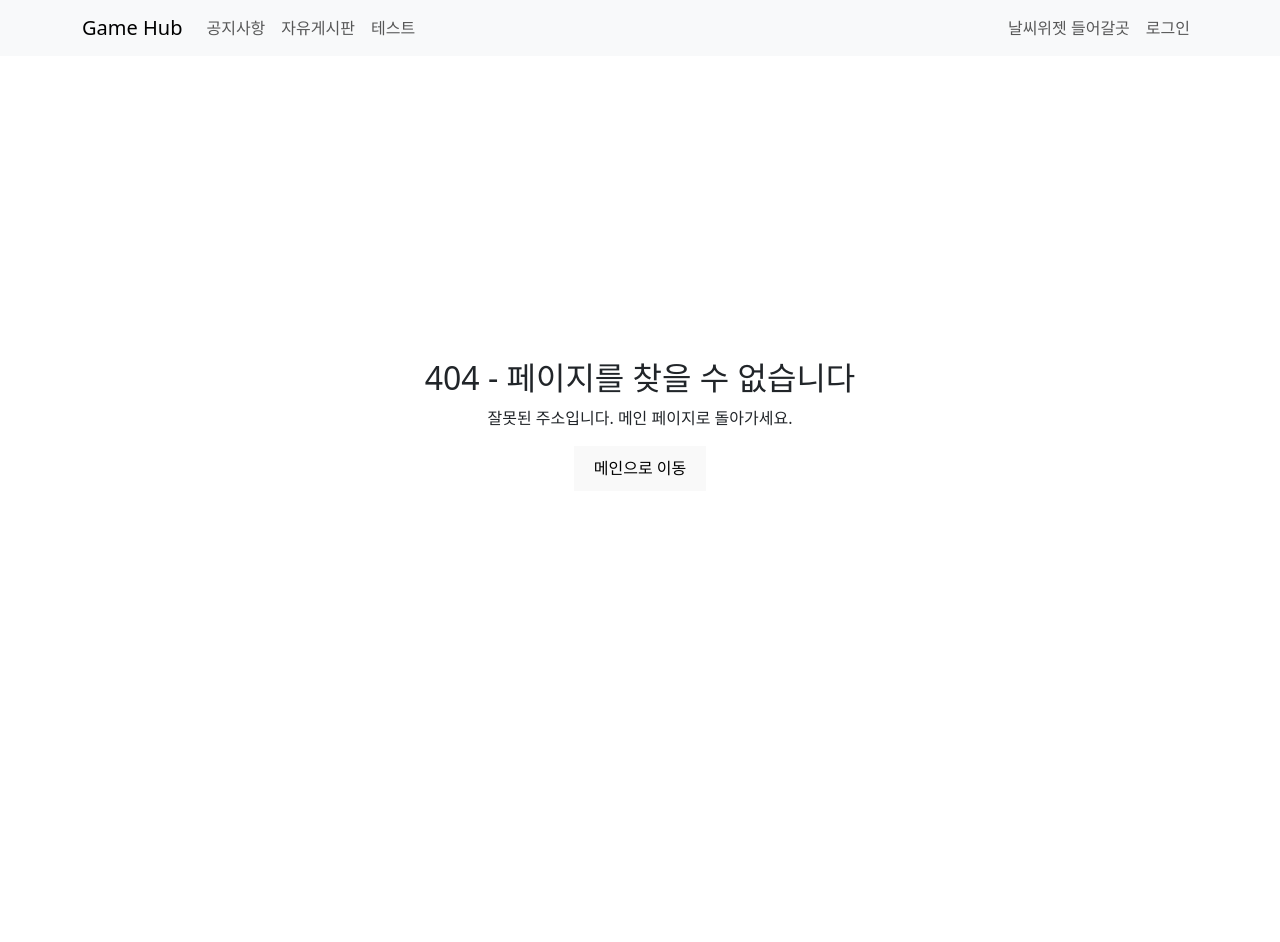
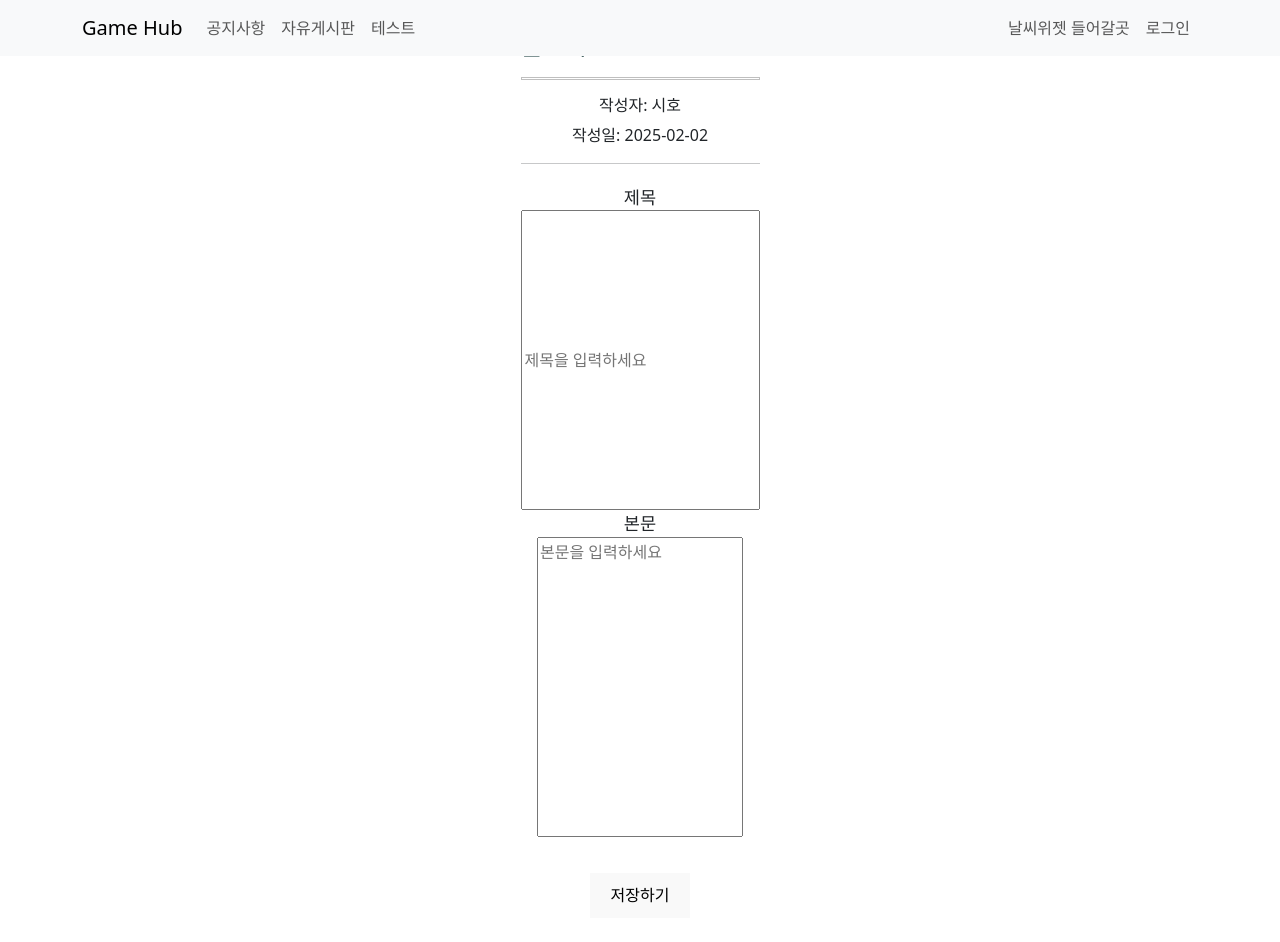
Before and after one commit to KitsuneSiho/GameHub-Frontend, a React (Vite) app: page /writer in a window 1280 px wide. Before the commit this address had no page. Shown: the top 942 px of the page. Before the commit the page ends 800 px from the top, so only its background shows below. Built offline with nearby package versions, Linux system fonts and the light colour scheme.

Commit message:
커뮤니티 페이지, 글쓰기 작성폼 제작

```diff
--- a/package.json
+++ b/package.json
@@ -15,6 +15,7 @@
     "react": "^18.3.1",
     "react-bootstrap": "^2.10.6",
     "react-dom": "^18.3.1",
+    "react-quill": "^2.0.0",
     "react-router-dom": "^6.28.0"
   },
   "devDependencies": {
--- /dev/null
+++ b/src/assets/css/community.css
@@ -0,0 +1,32 @@
+.community-container {
+    text-align: left;
+    font-family: Arial, Helvetica, sans-serif;
+    background-color: whitesmoke;
+    padding: 20px;
+    margin: 0 auto;
+    width: 900px;
+    border-radius: 10px;
+}
+
+.post-list {
+    margin-bottom: 30px;
+}
+
+.head-line{
+    height: 3px;
+}
+
+.post-list h3 {
+    font-size: 1.5em;
+    color: darkslategray;
+    margin-bottom: 15px;
+}
+
+.post-list ul {
+    list-style-type: none;
+    padding: 0;
+}
+
+.write-btn:hover {
+    background-color: aqua;
+}
--- /dev/null
+++ b/src/assets/css/writer.css
@@ -0,0 +1,39 @@
+.write-container {
+    font-family: 'Arial', sans-serif;
+    background-color: darkolivegreen;
+    padding: 20px;
+    margin: 0 auto;
+    width: 900px;
+    border-radius: 8px;
+}
+h3 {
+    font-size: 2rem;
+    color: #333;
+    text-align: left
+}
+
+.head-line {
+    border: 1px solid #000;
+}
+.post-list {
+    margin-bottom: 30px;
+}
+.post-list h4{
+    font-size: medium;
+}
+.input-container {
+    margin-top: 20px;
+}
+.input-label {
+    font-size: 1.1rem;
+    display: block;
+}
+
+.input-field {
+    height: 300px;
+    resize: none;
+}
+
+.save-btn:hover {
+    background-color: aqua;
+}
--- a/src/pages/community.jsx
+++ b/src/pages/community.jsx
@@ -1,11 +1,39 @@
-import React from "react";
+import React, { useState } from "react";
+import { useNavigate } from 'react-router-dom';  // useNavigate 훅 추가
+import '../assets/css/community.css';
 
- const Commuinity= () =>{
-    return(
-<>
-<h2>커뮤니티페이지</h2>
-</>
-    )
- }
+const Commuinity = () => {
+  const [posts, setPosts] = useState([
+    { id: 1, title: "첫번째 게시글", content: "sdfdsfsfsf." },
+    { id: 2, title: "두번째 게시글", content: "dfsgagdfsggsdg." },
+    { id: 3, title: "세번째 게시글", content: "fagdgfdfdgdfgfddggfg" },
+  ]);
+
+  const navigate = useNavigate();  // useNavigate 훅 사용
+
+  const goToWriter = () => {
+    navigate('/writer');  // /writer 경로로 이동
+  };
+
+  return (
+    <div className="community-container">
+      <div className="post-list">
+        <h3>게시글 리스트</h3>
+        <hr className="head-line" />
+        <ul>
+          {posts.map((post) => (
+            <li key={post.id}>
+              <h4>{post.title}</h4>
+              <p>{post.content}</p>
+              <hr />
+            </li>
+          ))}
+        </ul>
+      </div>
+
+      <button className="write-btn" onClick={goToWriter}>글쓰기</button> {/* 글쓰기 버튼 클릭 시 /writer로 이동 */}
+    </div>
+  );
+};
 
 export default Commuinity;
--- /dev/null
+++ b/src/pages/writer.jsx
@@ -0,0 +1,66 @@
+import React, { useState } from "react";
+import '../assets/css/writer.css'; // 외부 CSS 파일을 불러옵니다.
+
+const Writer = () => {
+  const [userInfo, setUserInfo] = useState([
+    { udi: 19969, user_id: "siho1229", user_name: "시호", date: "2025-02-02" },
+  ]);
+
+  const [title, setTitle] = useState("");
+  const [content, setContent] = useState("");
+
+  const handleSave = () => {
+    // 저장하는 로직 구현할 위치
+    alert("저장되었습니다!");
+  };
+
+  return (
+    <div className="writer-container">
+      <div className="post-list">
+        <h3>글쓰기</h3>
+        <hr className="head-line" />
+
+        {/* 작성자 정보 출력 */}
+        {userInfo.map((uid) => (
+          <div key={uid.udi}>
+            <h4>작성자: {uid.user_name}</h4>
+            <p>작성일: {uid.date}</p>
+            <hr />
+          </div>
+        ))}
+
+        {/* 글쓰기 폼 */}
+        <div className="input-container">
+          <label htmlFor="title" className="input-label">
+            제목
+          </label>
+          <input
+            type="text"
+            id="title"
+            className="input-field"
+            placeholder="제목을 입력하세요"
+            value={title}
+            onChange={(e) => setTitle(e.target.value)}
+          />
+
+          <label htmlFor="content" className="input-label">
+            본문
+          </label>
+          <textarea
+            id="content"
+            className="input-field content-field"
+            placeholder="본문을 입력하세요"
+            value={content}
+            onChange={(e) => setContent(e.target.value)}
+          />
+        </div>
+      </div>
+
+      <button className="save-btn" onClick={handleSave}>
+        저장하기
+      </button>
+    </div>
+  );
+};
+
+export default Writer;
--- a/src/routes/route.jsx
+++ b/src/routes/route.jsx
@@ -6,7 +6,7 @@ import { posts } from '../pages/sampleData';
 import Community from '../pages/community';
 import Register from '../pages/register';
 import Test from '../pages/boardTest';
-
+import Writer from '../pages/writer';
 
 function Main() {
   return (
@@ -19,6 +19,7 @@ function Main() {
         <Route path="/login" element={<Login />} />
         <Route path="/community" element={<Community />} />
         <Route path="/register" element={<Register />} />
+        <Route path="/writer" element={<Writer />} /> {/* /writer 경로 설정 */}
 
         <Route path="*" element={<NotFound404 />} /> {/* 없는 페이지 처리 */}
       </Routes>
```
Also changed, not shown: 1 other file (tests, documents, lock files or other folders).
